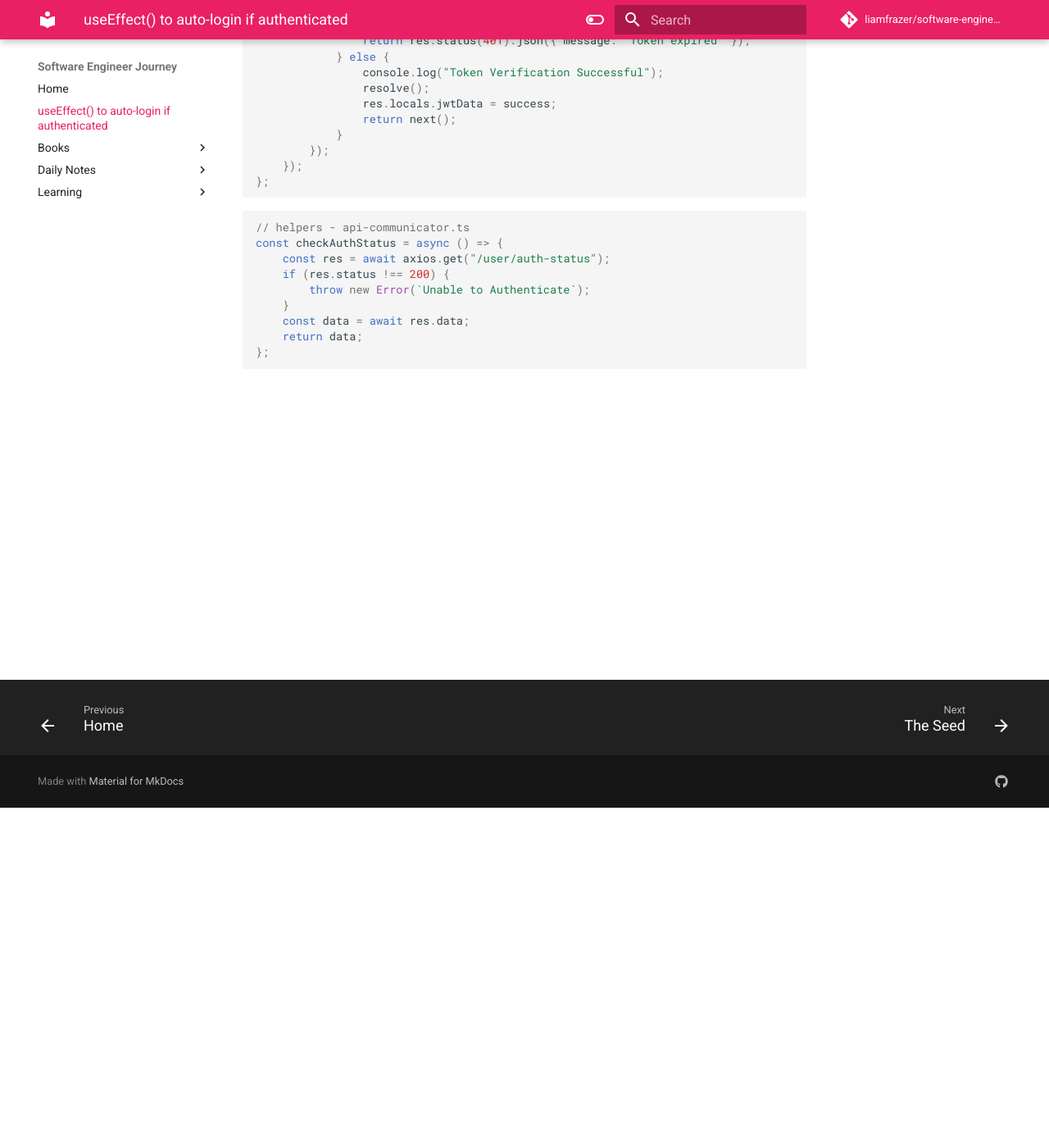
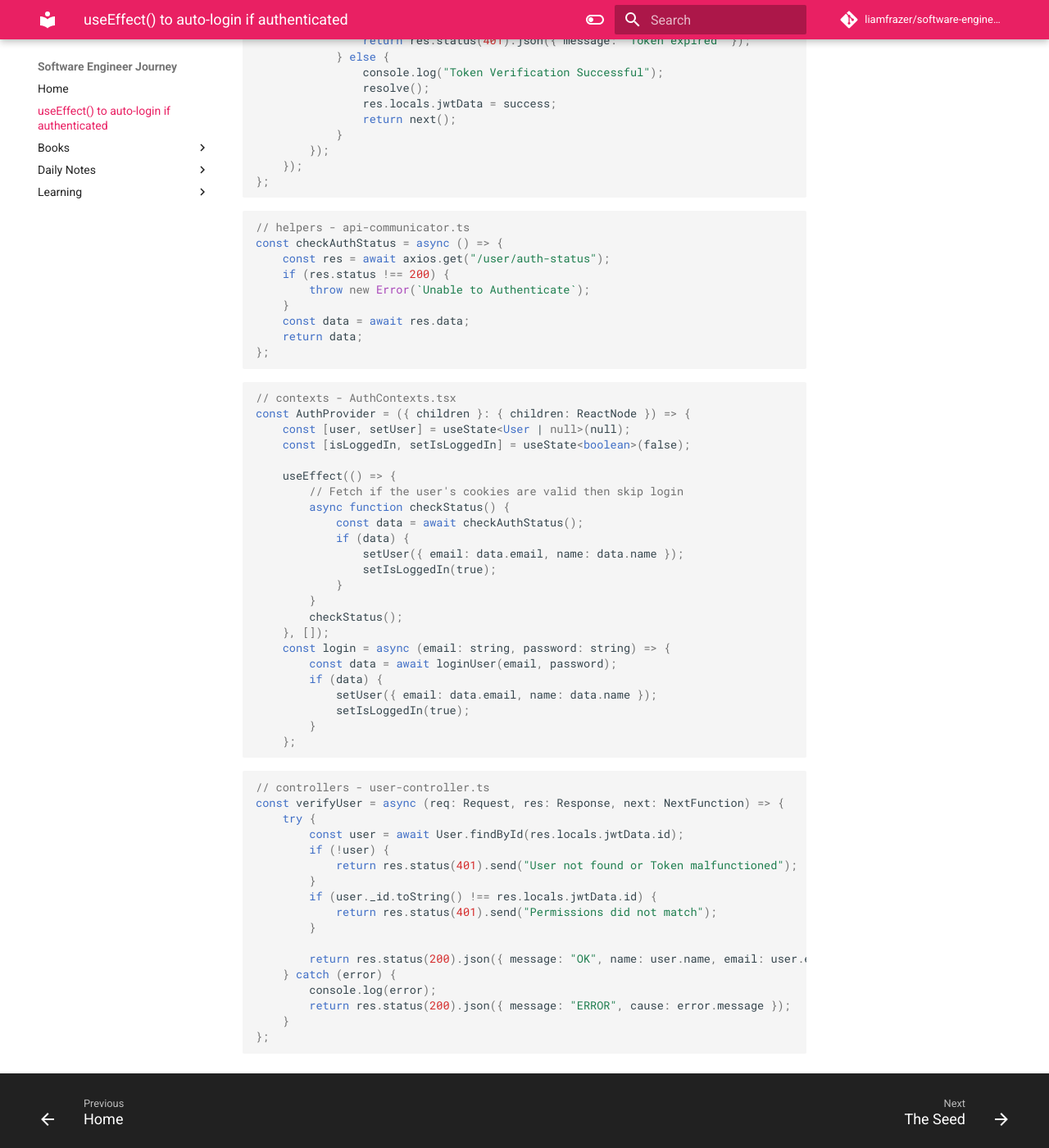
Before and after one commit to liamfrazer/software-engineer-journey, an MkDocs documentation site: the page built from docs/useEffect() to auto-login if authenticated.md, in a window 1280 px wide and 1400 px high, scrolled down 415 px. Shown: the whole window at 82% size. Built offline with MkDocs 1.6.1 and Material for MkDocs 9.7.7, drawn with Linux system fonts in a browser that asks for light colours; comment, search, counter and statistics services are not loaded.

Commit message:
vault backup: 2023-12-31 14:19:01

````diff
--- a/docs/useEffect() to auto-login if authenticated.md
+++ b/docs/useEffect() to auto-login if authenticated.md
@@ -43,3 +43,47 @@ const checkAuthStatus = async () => {
 	return data;
 };
 ```
+```jsx
+// contexts - AuthContexts.tsx
+const AuthProvider = ({ children }: { children: ReactNode }) => {
+	const [user, setUser] = useState<User | null>(null);
+	const [isLoggedIn, setIsLoggedIn] = useState<boolean>(false);
+
+	useEffect(() => {
+		// Fetch if the user's cookies are valid then skip login
+		async function checkStatus() {
+			const data = await checkAuthStatus();
+			if (data) {
+				setUser({ email: data.email, name: data.name });
+				setIsLoggedIn(true);
+			}
+		}
+		checkStatus();
+	}, []);
+	const login = async (email: string, password: string) => {
+		const data = await loginUser(email, password);
+		if (data) {
+			setUser({ email: data.email, name: data.name });
+			setIsLoggedIn(true);
+		}
+	};
+```
+```jsx
+// controllers - user-controller.ts
+const verifyUser = async (req: Request, res: Response, next: NextFunction) => {
+	try {
+		const user = await User.findById(res.locals.jwtData.id);
+		if (!user) {
+			return res.status(401).send("User not found or Token malfunctioned");
+		}
+		if (user._id.toString() !== res.locals.jwtData.id) {
+			return res.status(401).send("Permissions did not match");
+		}
+
+		return res.status(200).json({ message: "OK", name: user.name, email: user.email });
+	} catch (error) {
+		console.log(error);
+		return res.status(200).json({ message: "ERROR", cause: error.message });
+	}
+};
+```
````
